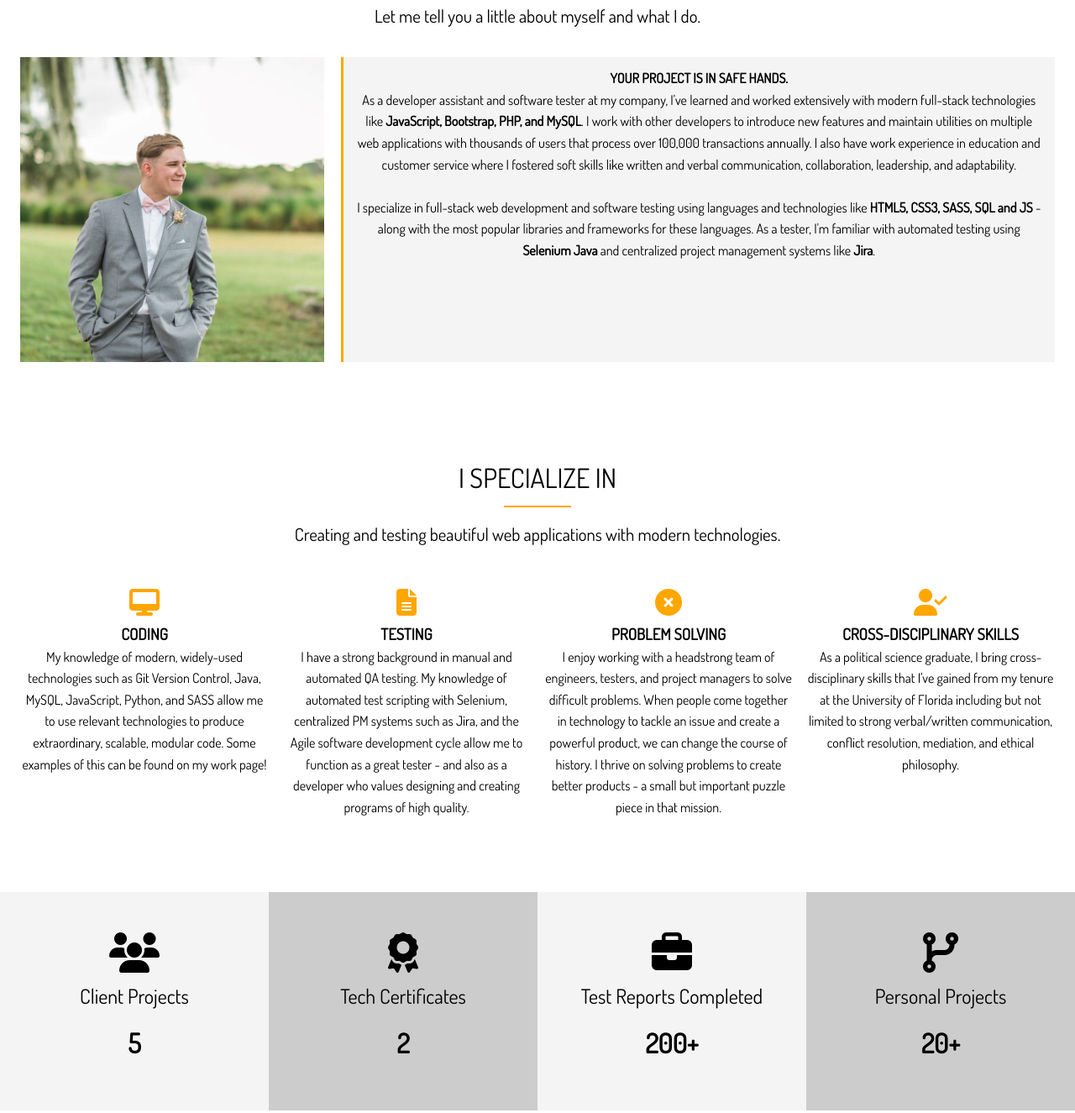
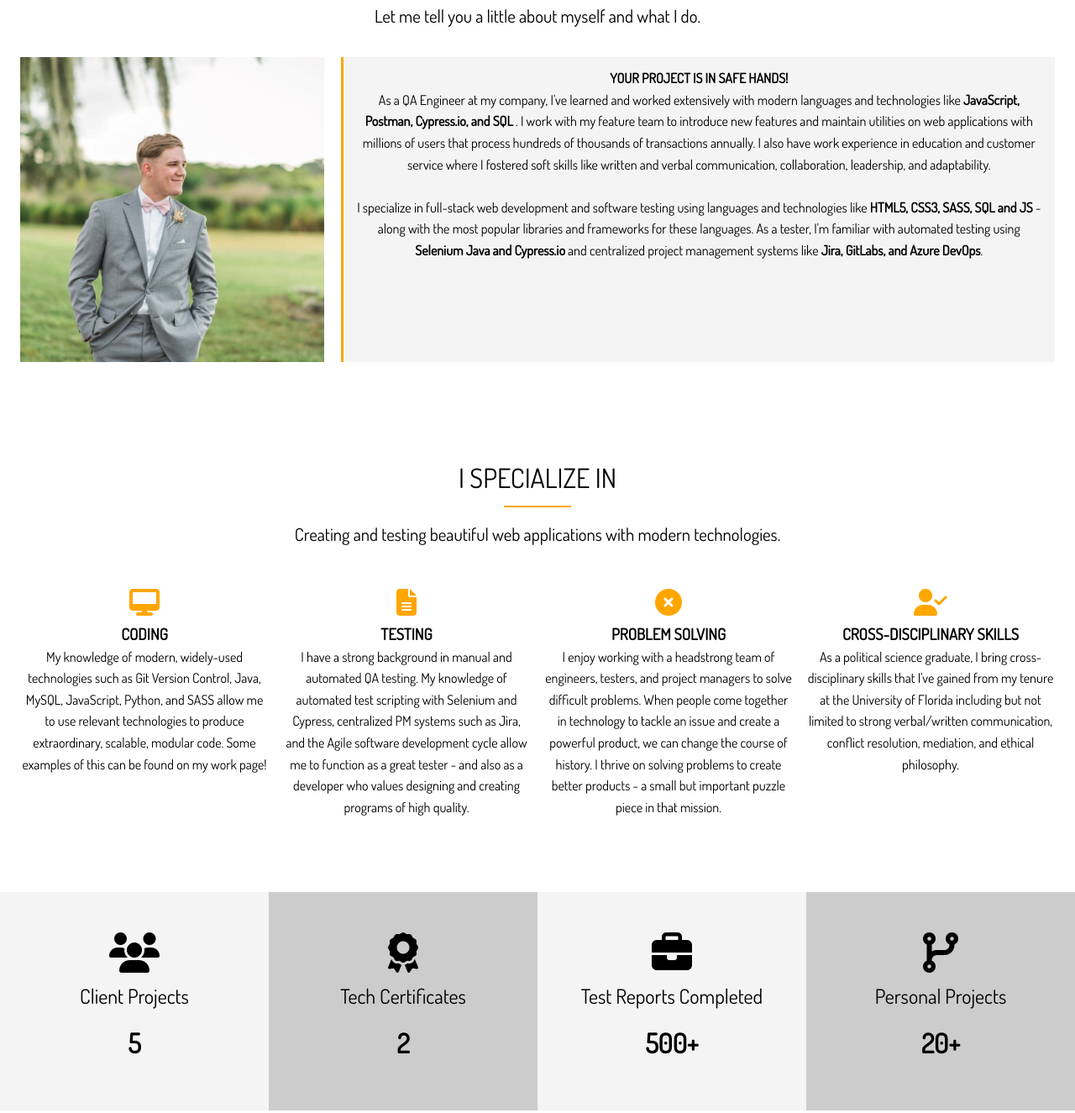
Before and after one commit to chriswalsh08/portfolio, a website: page dist/index.html in a window 1280 px wide. Shown: the part 930-2255 px from the top of the page at 84% size. Drawn offline with Linux system fonts and the light colour scheme.

Commit message:
one page changes

```diff
--- a/dist/index.html
+++ b/dist/index.html
@@ -60,12 +60,12 @@
       <div class="about-info">
         <img src="img/about.jpg" alt="profile picture" class="bio-image" />
         <div class="bio bg-light">
-          <h4>Your project is in safe hands.</h4>
+          <h4>Your project is in safe hands!</h4>
           <p>
-            As a developer assistant and software tester at my company, I've learned and worked extensively with modern full-stack technologies like <b>JavaScript, Bootstrap, PHP, and MySQL</b>. I work with other developers to introduce new features and maintain utilities on multiple web applications with thousands of users that process over 100,000 transactions annually.
+            As a QA Engineer at my company, I've learned and worked extensively with modern languages and technologies like <b>JavaScript, Postman, Cypress.io, and SQL </b>. I work with my feature team to introduce new features and maintain utilities on web applications with millions of users that process hundreds of thousands of transactions annually.
             I also have work experience in education and customer service where I fostered soft skills like written and verbal communication, collaboration, leadership, and adaptability.<br><br>
           <p>
-            I specialize in full-stack web development and software testing using languages and technologies like <b>HTML5, CSS3, SASS, SQL and JS</b> - along with the most popular libraries and frameworks for these languages. As a tester, I'm familiar with automated testing using <b>Selenium Java</b> and centralized project management systems like <b>Jira</b>.
+            I specialize in full-stack web development and software testing using languages and technologies like <b>HTML5, CSS3, SASS, SQL and JS</b> - along with the most popular libraries and frameworks for these languages. As a tester, I'm familiar with automated testing using <b>Selenium Java and Cypress.io</b> and centralized project management systems like <b>Jira, GitLabs, and Azure DevOps</b>.
 
           </p>
           </p>
@@ -120,7 +120,7 @@
           <i class="fas fa-file-alt fa-2x"></i>
           <h3>Testing</h3>
           <p>
-            I have a strong background in manual and automated QA testing. My knowledge of automated test scripting with Selenium, centralized PM systems such as Jira, and the Agile software development cycle allow me to function as a great tester - and also as a developer who values designing and creating programs of high quality.
+            I have a strong background in manual and automated QA testing. My knowledge of automated test scripting with Selenium and Cypress, centralized PM systems such as Jira, and the Agile software development cycle allow me to function as a great tester - and also as a developer who values designing and creating programs of high quality.
           </p>
         </div>
         <div>
@@ -162,7 +162,7 @@
         <ul>
           <li><i class="fas fa-briefcase fa-3x"></i></li>
           <li class="stats-title">Test Reports Completed</li>
-          <li class="stats-number">200+</li>
+          <li class="stats-number">500+</li>
         </ul>
       </div>
       <div>
```
